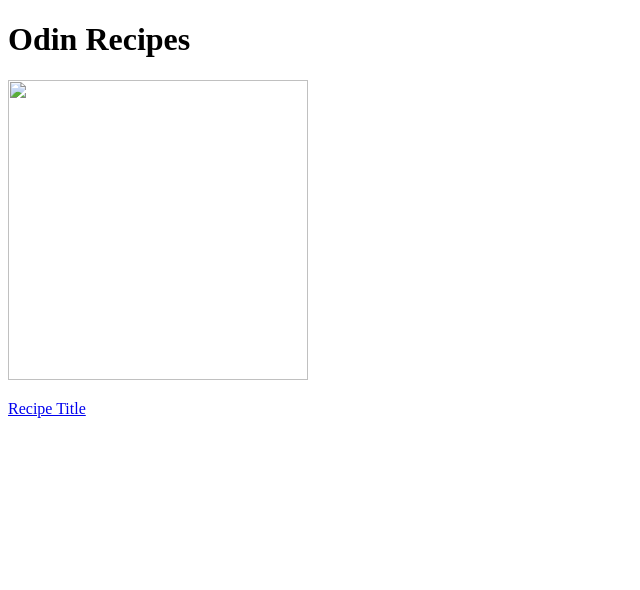
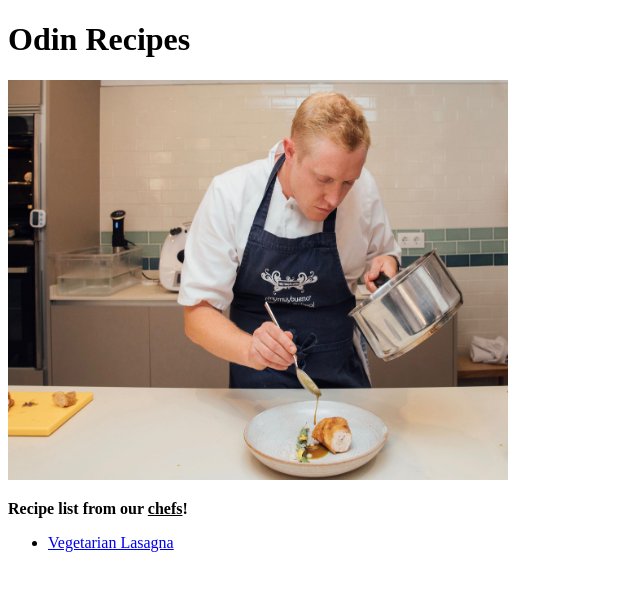
Before and after one commit to ivancakalj/odin-recipes, a plain HTML site: page recipes/index.html in a window 1280 px wide. Shown: the whole page, without its empty margins (0-640 px from the left). Drawn offline with Linux system fonts and the light colour scheme.

Commit message:
added pictures and text to the main page

```diff
--- a/recipes/index.css
+++ b/recipes/index.css
@@ -1,4 +1,15 @@
+.font{
+  font-family: Roboto,Arial;
+}
+
+
+.chef-pic{
+  width: 500px;
+  height: 400px;
+  object-fit: fill;
+}
+
 .lasagna-pic{
-  width: 300px;
-  height: 300px;
+  width: 500px;
+  height: 400px;
 }
--- a/recipes/index.html
+++ b/recipes/index.html
@@ -8,8 +8,11 @@
   <body>
     <h1>Odin Recipes</h1>
     <p>
-      <img class="lasagna-pic" src="lasagna.jpg">
+      <img class="chef-pic" src="chef.jpg">
     </p>
-    <a href="lasagna.html">Recipe Title</a>
+    <strong> Recipe list from our <u>chefs</u>!</strong>
+    <ul>
+      <li> <a href="lasagna.html">Vegetarian Lasagna</a></li>
+    </ul>
   </body>
 </html>
```
Also changed, not shown: recipes/chef.jpg (added), 1 other file.
